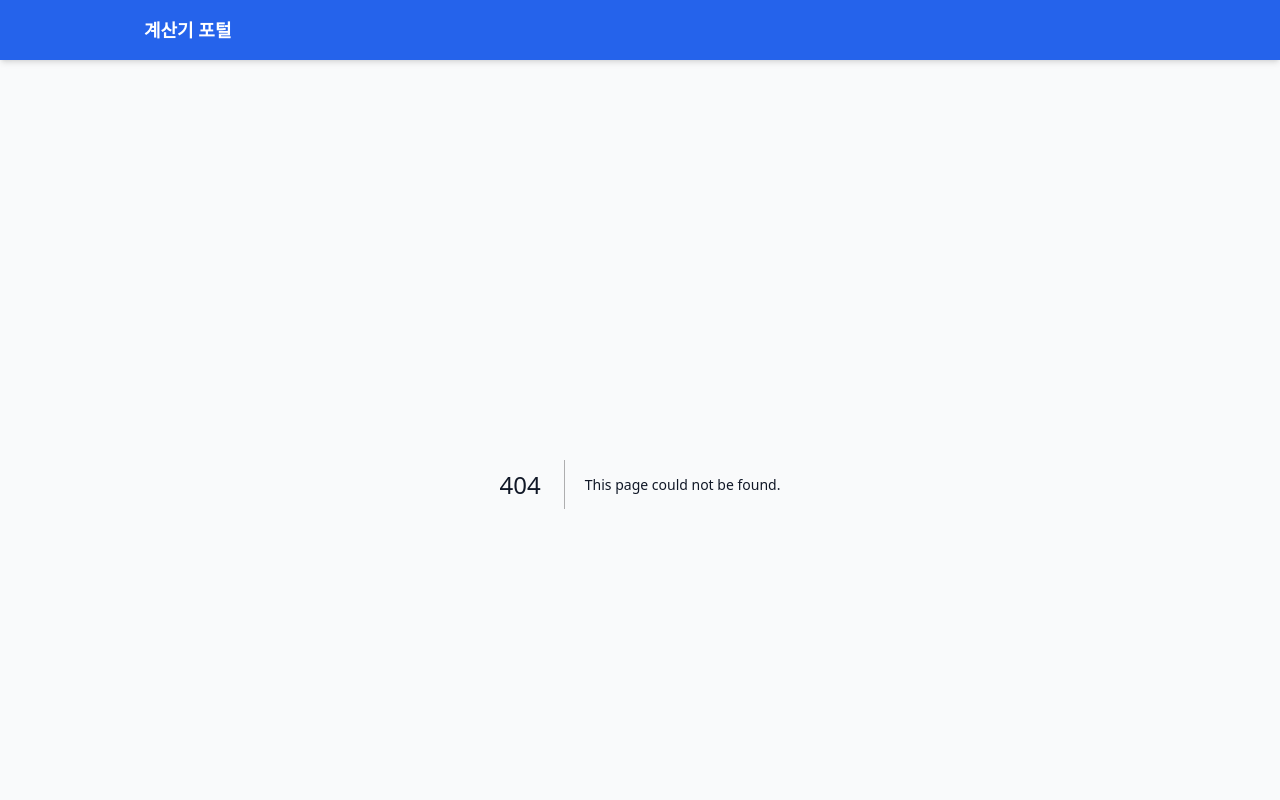
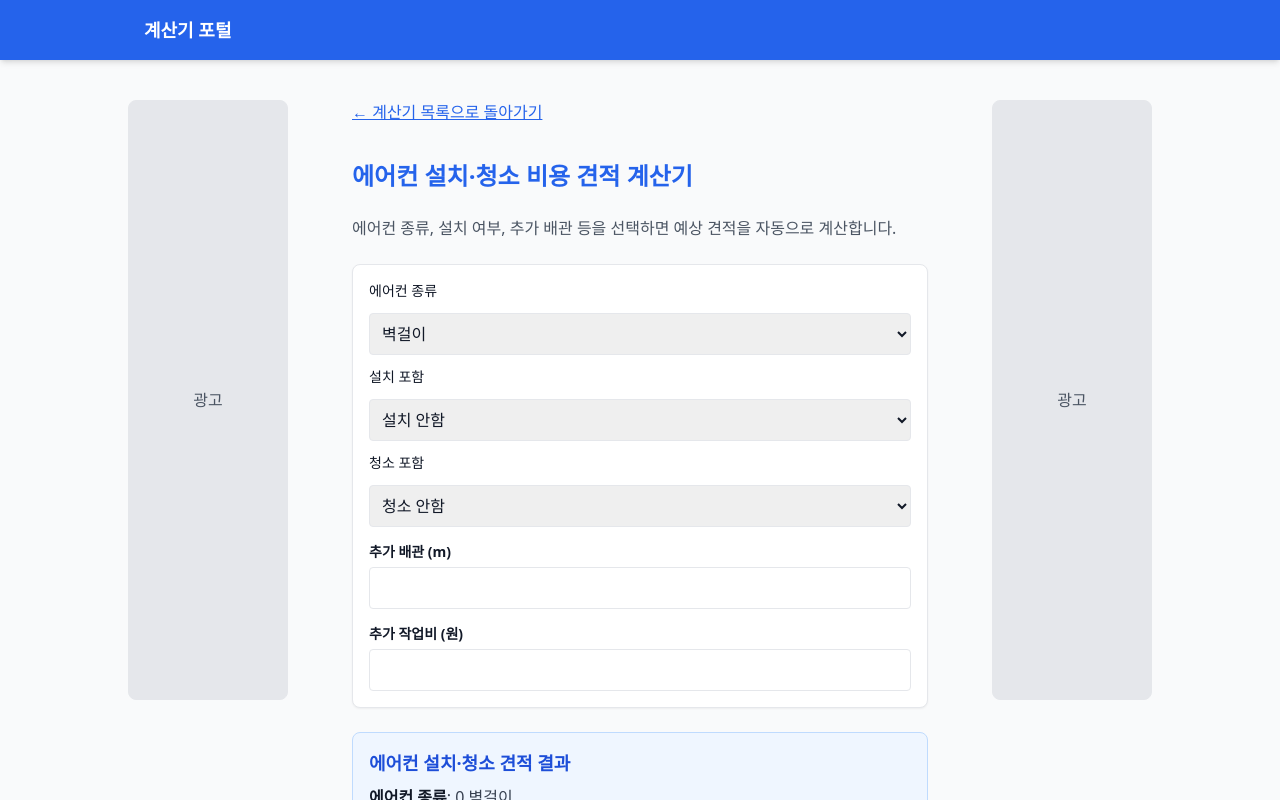
Before and after one commit to geniuspark00-source/calc-site, a Next.js app: page /calculators/aircon-estimate in a window 1280 px wide. Before the commit this address had no page. Shown: the top 800 px of the page. Built offline with nearby package versions, Linux system fonts and the light colour scheme.

Commit message:
auto push

```diff
--- /dev/null
+++ b/app/calculators/aircon-estimate/AirconEstimateCalculatorUI.tsx
@@ -0,0 +1,136 @@
+"use client";
+
+import { useState } from "react";
+import Input from "@/components/Input";
+import ResultBox from "@/components/ResultBox";
+
+export default function AirconEstimateCalculatorUI() {
+  const [type, setType] = useState("벽걸이");
+  const [install, setInstall] = useState(false);
+  const [cleaning, setCleaning] = useState(false);
+
+  const [extraPipe, setExtraPipe] = useState(0); // 추가 배관(m)
+  const [extraWork, setExtraWork] = useState(0); // 추가 작업비(원)
+
+  // 기본 설치가격
+  const baseInstallPrice: Record<string, number> = {
+    벽걸이: 70000,
+    스탠드: 130000,
+    천장형: 180000,
+    투인원: 160000,
+  };
+
+  // 기본 청소가격(완전분해 기준)
+  const baseCleaningPrice: Record<string, number> = {
+    벽걸이: 40000,
+    스탠드: 70000,
+    천장형: 90000,
+    투인원: 110000,
+  };
+
+  const installPrice = install ? baseInstallPrice[type] : 0;
+  const cleaningPrice = cleaning ? baseCleaningPrice[type] : 0;
+
+  // 추가 배관 비용 (m당 1만5천)
+  const pipeCost = extraPipe * 15000;
+
+  const total = installPrice + cleaningPrice + pipeCost + extraWork;
+
+  return (
+    <div className="space-y-6 max-w-xl mx-auto">
+
+      <a href="/" className="text-blue-600 underline inline-block mb-3">
+        ← 계산기 목록으로 돌아가기
+      </a>
+
+      <h1 className="text-2xl font-bold text-blue-600">
+        에어컨 설치·청소 비용 견적 계산기
+      </h1>
+
+      <p className="text-gray-600 mb-6">
+        에어컨 종류, 설치 여부, 추가 배관 등을 선택하면 예상 견적을 자동으로 계산합니다.
+      </p>
+
+      {/* 입력 폼 */}
+      <div className="space-y-3 bg-white p-4 rounded-lg border shadow-sm">
+
+        {/* 에어컨 종류 */}
+        <label className="block text-sm font-medium">에어컨 종류</label>
+        <select
+          className="w-full border rounded p-2"
+          value={type}
+          onChange={(e) => setType(e.target.value)}
+        >
+          <option value="벽걸이">벽걸이</option>
+          <option value="스탠드">스탠드</option>
+          <option value="천장형">천장형</option>
+          <option value="투인원">투인원</option>
+        </select>
+
+        {/* 설치 여부 */}
+        <label className="block text-sm font-medium mt-2">설치 포함</label>
+        <select
+          className="w-full border rounded p-2"
+          value={install ? "yes" : "no"}
+          onChange={(e) => setInstall(e.target.value === "yes")}
+        >
+          <option value="no">설치 안함</option>
+          <option value="yes">설치 포함</option>
+        </select>
+
+        {/* 청소 여부 */}
+        <label className="block text-sm font-medium mt-2">청소 포함</label>
+        <select
+          className="w-full border rounded p-2"
+          value={cleaning ? "yes" : "no"}
+          onChange={(e) => setCleaning(e.target.value === "yes")}
+        >
+          <option value="no">청소 안함</option>
+          <option value="yes">청소 포함</option>
+        </select>
+
+        {/* 추가 배관 */}
+        <Input
+          label="추가 배관 (m)"
+          value={extraPipe}
+          onChange={setExtraPipe}
+        />
+
+        {/* 기타 작업비 */}
+        <Input
+          label="추가 작업비 (원)"
+          value={extraWork}
+          onChange={setExtraWork}
+        />
+      </div>
+
+      {/* 결과 */}
+      <ResultBox
+        title="에어컨 설치·청소 견적 결과"
+        results={[
+          { label: "에어컨 종류", value: type },
+          {
+            label: "설치 비용",
+            value: `${installPrice.toLocaleString()} 원`,
+          },
+          {
+            label: "청소 비용",
+            value: `${cleaningPrice.toLocaleString()} 원`,
+          },
+          {
+            label: "추가 배관 비용",
+            value: `${pipeCost.toLocaleString()} 원`,
+          },
+          {
+            label: "추가 작업비",
+            value: `${extraWork.toLocaleString()} 원`,
+          },
+          {
+            label: "총 예상 비용",
+            value: `${total.toLocaleString()} 원`,
+          },
+        ]}
+      />
+    </div>
+  );
+}
--- /dev/null
+++ b/app/calculators/aircon-estimate/page.tsx
@@ -0,0 +1,13 @@
+import { generateSEOTags } from "@/lib/seo";
+import AirconEstimateCalculatorUI from "./AirconEstimateCalculatorUI";
+
+export const metadata = generateSEOTags({
+  title: "에어컨 설치·청소 견적 계산기 | Calc Site",
+  description:
+    "에어컨 종류별 설치비와 청소비를 자동 계산하는 견적 계산기입니다.",
+  url: "https://calc-site-delta.vercel.app/calculators/aircon-estimate",
+});
+
+export default function Page() {
+  return <AirconEstimateCalculatorUI />;
+}
--- a/app/page.tsx
+++ b/app/page.tsx
@@ -294,6 +294,17 @@ export default function Home() {
   </p>
 </a>
 
+{/* 에어컨 설치·청소 견적 계산기 */}
+<a
+  href="/calculators/aircon-estimate"
+  className="block p-4 bg-white rounded-lg shadow-sm border hover:shadow-md transition"
+>
+  <h2 className="text-lg font-bold text-blue-600">에어컨 설치·청소 견적 계산기 →</h2>
+  <p className="text-gray-600 text-sm">
+    벽걸이·스탠드·천장형 등 종류별 설치비, 청소비, 배관 비용 포함 견적 계산.
+  </p>
+</a>
+
         </div>
 
         {/* ===================== */}
```
